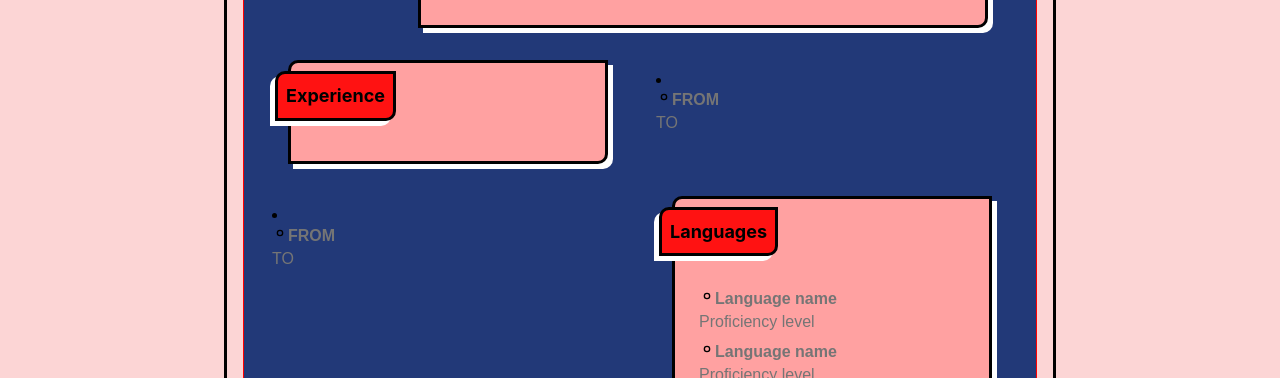
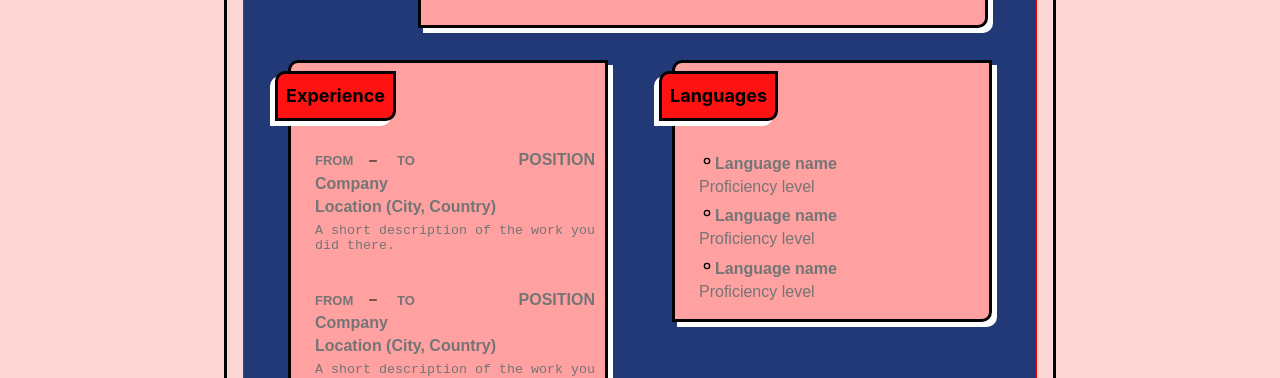
Before and after one commit to sasha-valderrama/generate-your-CV, a React (Create React App) app: page /cv-form in a window 1280 px wide. Shown: the part 574-952 px from the top of the page. Built offline with nearby package versions, Linux system fonts and the light colour scheme.

Commit message:
Experience Section Updates

```diff
--- a/src/components/form/index.js
+++ b/src/components/form/index.js
@@ -5,9 +5,8 @@ import Heading from './heading';
 import { initialState } from '../../data';
 import { reducer } from '../../util/reducer';
 import About from './sections/About';
-import Section, { SectionListItem } from './sections/Section';
+import Section from './sections/Section';
 import { BodyWrapper } from './body/BodyWrapper';
-import { nanoid } from 'nanoid';
 import Language from './sections/Language';
 import Skill from './sections/Skills';
 import Experience from './sections/Experience';
@@ -17,22 +16,19 @@ export default function Form() {
     useReducer(reducer, initialState);
 
   const handleChangeProfile = (e) => {
-    // console.log(profile);
     dispatch({
       type: 'UPDATE_PROFILE',
       payload: { key: e.target.name, value: e.target.value },
       profile: profile,
     });
-    // console.log(profile);
   };
-  // console.log(profile);
+
   const handleChangeAbout = (e) => {
     dispatch({
       type: 'UPDATE_ABOUT',
       payload: { key: 'description', value: e.target.value },
       about: about,
     });
-    // console.log(about);
   };
   const handleChangeExperiences = (id, key, value) => {
     dispatch({
@@ -67,12 +63,9 @@ export default function Form() {
       skills: skills,
     });
   };
-
-
-  // const testingEducation = ['abc', 'dfe', 'etg', 'tzt'];
   // console.log(profile);     //Updates!!!
   // console.log(about);       //Updates!!!
-  // console.log(experiences); //
+  // console.log(experiences); //Update!!!
   // console.log(education);   //
   // console.log(languages);   //Updates!!!
   // console.log(skills);      // Updates!!!
@@ -95,7 +88,7 @@ export default function Form() {
           onChangeAbout={handleChangeAbout}
         ></About>
         <BodyWrapper>
-          <Section subtitle="Experience"></Section>
+          <Section subtitle="Experience">
             {experiences.map((experience) => {
               return (
                 <Experience
@@ -105,6 +98,7 @@ export default function Form() {
                 />
               );
             })}
+          </Section>
           {/* <Section right subtitle="Education">
             {testingEducation.map((item) => {
               return <SectionListItem key={nanoid()}>{item}</SectionListItem>;
--- a/src/components/form/sections/Experience.js
+++ b/src/components/form/sections/Experience.js
@@ -1,7 +1,7 @@
 import styled from '@emotion/styled';
 import React from 'react';
 import { SectionListItem } from './Section';
-import { TbPoint } from 'react-icons/tb';
+import { BsDash } from 'react-icons/bs';
 
 export default function Experience({ experience, onChangeExperiences }) {
   const handleFromChange = (e) => {
@@ -14,12 +14,29 @@ export default function Experience({ experience, onChangeExperiences }) {
     onChangeExperiences(experience.id, 'to', value);
   };
 
+  const handlePositionChange = (e) => {
+    const { value } = e.target;
+    onChangeExperiences(experience.id, 'position', value);
+  };
+  const handleCompanyChange = (e) => {
+    const { value } = e.target;
+    onChangeExperiences(experience.id, 'company', value);
+  };
+  const handleLocationChange = (e) => {
+    const { value } = e.target;
+    onChangeExperiences(experience.id, 'location', value);
+  };
+  const handleDescriptionChange = (e) => {
+    const { value } = e.target;
+    onChangeExperiences(experience.id, 'description', value);
+  };
+
   return (
     <SectionListItem>
       <ExperienceWrapper>
-        <div>
-          <TbPoint />
-          <ExperienceItem
+        <HeadingWrapper>
+          <YearsWrapper>
+            <ExperienceYear
               left
               type="text"
               id={`${experience.id}-from`}
@@ -27,17 +44,53 @@ export default function Experience({ experience, onChangeExperiences }) {
               value={experience.from}
               onChange={(e) => handleFromChange(e)}
               placeholder="FROM"
-          ></ExperienceItem>
-        </div>
-        <ExperienceItem
+            />
+            <BsDash />
+            <ExperienceYear
               type="text"
               id={`${experience.id}-to`}
               name="to"
               value={experience.to}
-          to={experience.to}
               onChange={(e) => handleToChange(e)}
               placeholder="TO"
-        ></ExperienceItem>
+            />
+          </YearsWrapper>
+          <ExperienceInput
+            right
+            type="text"
+            id={`${experience.id}-position`}
+            name="position"
+            value={experience.position}
+            onChange={(e) => handlePositionChange(e)}
+            placeholder="POSITION"
+          />
+        </HeadingWrapper>
+        <ExperienceInput
+          type="text"
+          id={`${experience.id}-company`}
+          name="company"
+          value={experience.company}
+          onChange={(e) => handleCompanyChange(e)}
+          placeholder="Company"
+        />
+        <ExperienceInput
+          type="text"
+          id={`${experience.id}-location`}
+          name="location"
+          value={experience.location}
+          onChange={(e) => handleLocationChange(e)}
+          placeholder="Location (City, Country)"
+        />
+        <ExperienceDescription
+          rows="3"
+          wrap="hard"
+          maxLength="110"
+          id={`${experience.id}-description`}
+          name="description"
+          value={experience.description}
+          onChange={(e) => handleDescriptionChange(e)}
+          placeholder="A short description of the work you did there."
+        />
       </ExperienceWrapper>
     </SectionListItem>
   );
@@ -49,16 +102,50 @@ const ExperienceWrapper = styled.div`
   width: fit-content;
   height: fit-content;
   justify-content: flex-start;
-  gap: 0.3rem;
+  gap: 0.5rem;
 `;
 
-const ExperienceItem = styled.input`
+const HeadingWrapper = styled.div`
+  display: flex;
+  width: 280px;
+  justify-content: space-between;
+  // border: 2px solid blue;
+  gap: 1.2rem;
+  font-weight: bold;
+`;
+
+const YearsWrapper = styled.div`
+  display: flex;
+  // border: 1px solid red;
+  width: fit-content;
+`;
+
+const ExperienceYear = styled.input`
+  font-weight: bold;
+  width: 50px;
+  background-color: inherit;
+  border: none;
+  text-align: ${(props) => (props.left ? 'left' : 'center')};
+  &:hover,
+  &:focus {
+    color: ${(props) => props.theme.colors.white};
+    outline: none;
+  }
+  ::placeholder {
+    font-size: ${(props) => props.theme.fontSize.sm};
+  }
+`;
+
+const ExperienceInput = styled.input`
   border: none;
   background-color: inherit;
   font-size: inherit;
-  width: ${(props) => (props.left ? '220px' : '260px')};
-  font-weight: ${(props) => (props.left ? 'bold' : 'normal')};
+  width: 100%;
+  font-weight: bold;
+  text-transform: ${(props) => (props.right ? 'uppercase' : '')};
   color: ${(props) => props.theme.colors.black};
+  font-size: ${(props) => props.theme.fontSize.sm};
+  text-align: ${(props) => (props.right ? 'right' : 'left')};
   &:hover,
   &:focus {
     color: ${(props) => props.theme.colors.white};
@@ -68,3 +155,16 @@ const ExperienceItem = styled.input`
     font-size: ${(props) => props.theme.fontSize.md};
   }
 `;
+
+const ExperienceDescription = styled.textarea`
+  background-color: inherit;
+  resize: none;
+  border: none;
+  // height: 60px;
+  margin-bottom: 15px;
+  &:hover,
+  &:focus {
+    color: ${(props) => props.theme.colors.white};
+    outline: none;
+  }
+`;
--- a/src/data.js
+++ b/src/data.js
@@ -33,7 +33,7 @@ export const newValues = {
       from: '',
       to: '',
       position: '',
-      company: ' ',
+      company: '',
       location: '',
       description: '',
     },
@@ -42,7 +42,16 @@ export const newValues = {
       from: '',
       to: '',
       position: '',
-      company: ' ',
+      company: '',
+      location: '',
+      description: '',
+    },
+    {
+      id: nanoid(5),
+      from: '',
+      to: '',
+      position: '',
+      company: '',
       location: '',
       description: '',
     },
```
Lines whose indentation alone changed are shown as unchanged.
